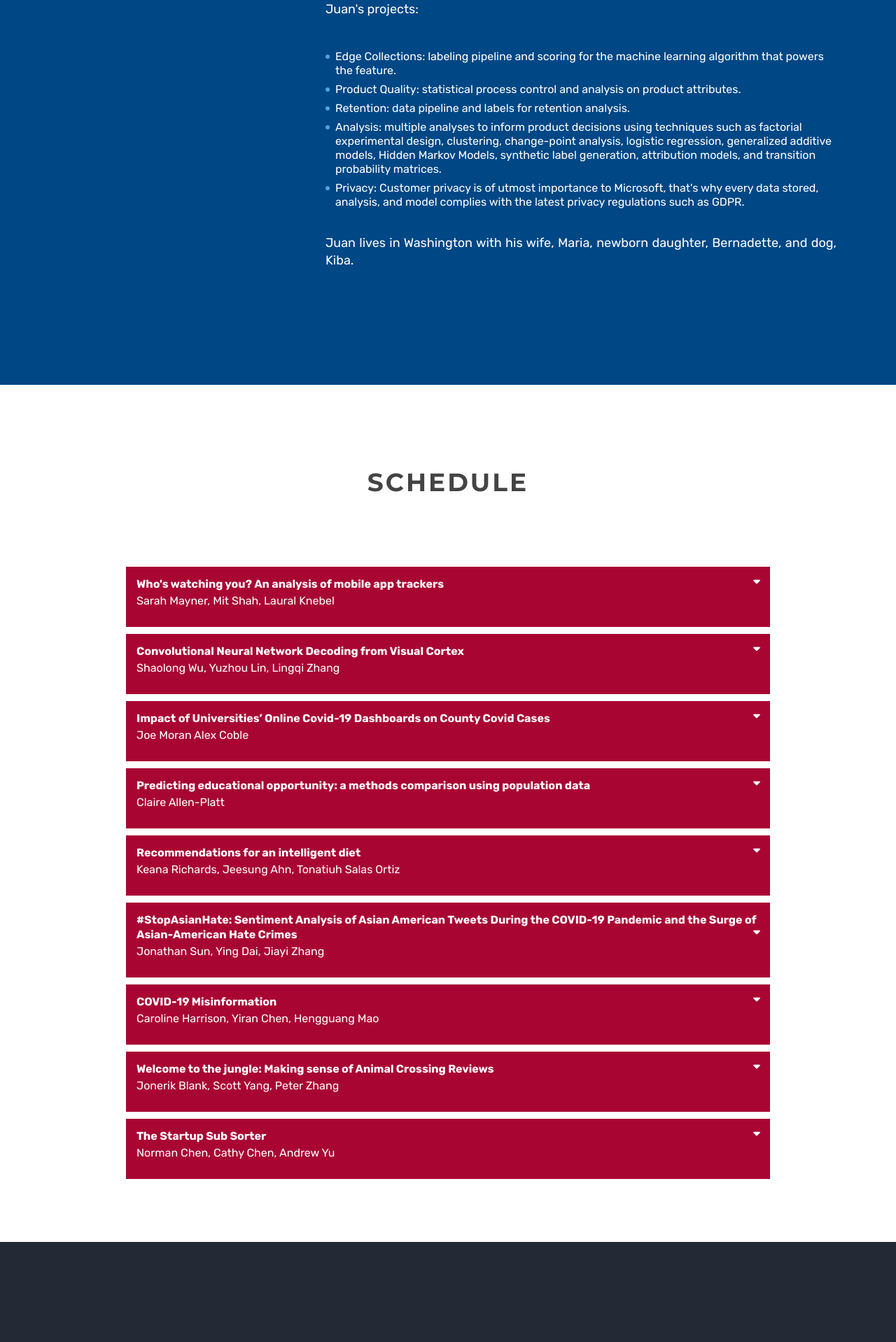
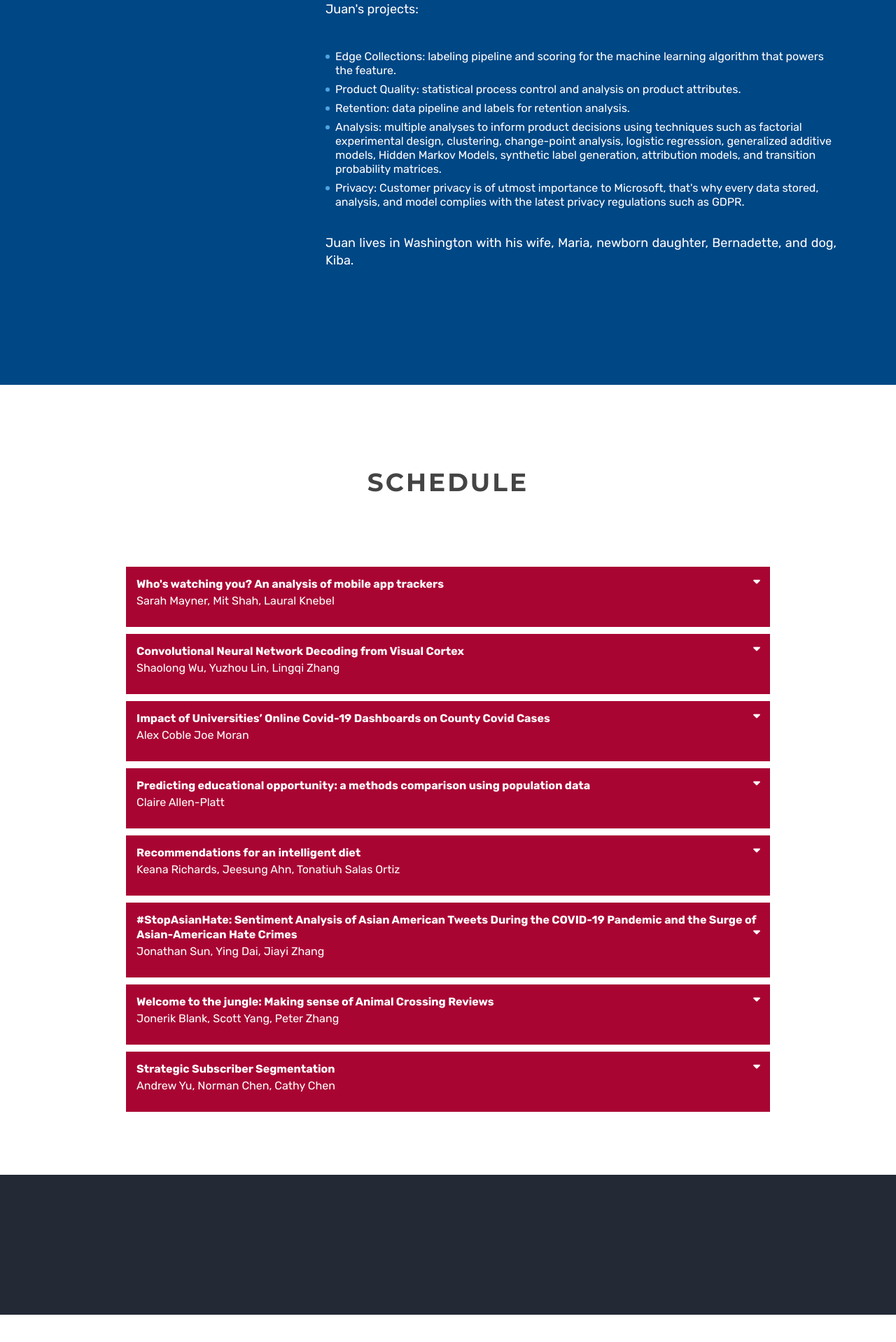
Before and after one commit to cccfran/modern-data-mining, a Jekyll site: the page built from dsl.html, in a window 1280 px wide. Shown: the part 1629-3547 px from the top of the page at 70% size. Built offline with Jekyll 4.4.1, drawn with Linux system fonts in a browser that asks for light colours; some of the changed lines change nothing that is shown.

Commit message:
update speakers

```diff
--- a/_data/speakers.json
+++ b/_data/speakers.json
@@ -51,16 +51,16 @@
     "id": 3,
     "speakers": [
       {
+        "name": "Alex Coble",
+        "class": "PhD Acct 25",
+        "pic": "Alex_Coble.jpg",
+        "linkedin" : "https://www.linkedin.com/in/joe-moran-cpa-86916677/"
+      },
+      {
         "name": "Joe Moran",
         "class": "PhD Acct 25",
         "pic": "Joe_Moran.jpg",
         "linkedin" : "https://www.linkedin.com/in/alex-coble-b42000122/"
-      },
-      {
-        "name": "Alex Coble",
-        "class": "PhD Acct 25",
-        "pic": "Alex_Coble.jpg",
-        "linkedin" : "https://www.linkedin.com/in/joe-moran-cpa-86916677/"
       }
     ],
     "time": "",
@@ -133,30 +133,6 @@
     "abstract": "Asian American hate crimes has been on the rise since the beginning of covid-19 with rhetoric such as Kung-flu and the China virus. Due to the current social climate, twitter data using the search term Asian American is more crucial than ever to understand how Asian Americans are framed within the broader racial context of the United States. As such, the purposes of our final project are to 1) explore how Asian Americans are framed and described in social media during the COVID-19 pandemic; and 2) predict what common words are most likely to increase the likelihood of a tweet going viral on the topics around Asian Americans. Using data from Asian-American related tweets over the past five-months Twitter data between November 30th, 2020 to April 1st, 2021 were collected using a tool called “ If This, Then That (IFTTT)” (https://ifttt.com/). We propose to use text mining, lasso, logistic regression, and random forest to conduct our analysis. Specifically using LASSO and logistic regression to build a “best” model to predict a tweet gets viral and builds a separate model using random forest and other approaches to compare which approach works best."
   },
   {
-    "id": 7,
-    "speakers": [
-      {
-        "name": "Caroline Harrison",
-        "class": "",
-        "pic": null,
-        "linkedin" : ""
-      },
-      {
-        "name": "Yiran Chen",
-        "class": "",
-        "pic": null
-      },
-      {
-        "name": "Hengguang Mao",
-        "class": "",
-        "pic": null
-      }
-    ],
-    "time": "",
-    "title": "COVID-19 Misinformation",
-    "abstract": "Over the past several years there has been a major shift in where most people read and learn about the news away from trusted news outlets and towards social media platforms, such as Twitter and Facebook. At the same time, the rise and spread of misinformation on those platforms has grown as well, which has created concerns about the impact reading and sharing fake news has on people. The culmination of these two trends at the beginning of the Covid-19 pandemic in March 2020 resulted in the massive spread of misinformation and fake news across social media platforms, which altered the perception of the severity of the pandemic and negatively impacted the public health measures being enacted to try and slow the spread of the disease. The dataset for this project came from a CodaLab competition and contains over 10,000 pre-labeled tweets and social media posts in English that contain real or fake news and information about the covid-19 pandemic. We aim to perform sentiment analysis and build classification models that can correctly identify real and fake tweets and could be used to slow the spread of misinformation about the pandemic on social media, and provide guidance to social media users as to whether a post contains real or fake information."
-  },
-  {
     "id": 8,
     "speakers": [
       {
@@ -185,24 +161,26 @@
     "id": 9,
     "speakers": [
       {
+        "name": "Andrew Yu",
+        "class": "W23",
+        "pic": "andrew_yu.jpg",
+        "linkedin": "https://www.linkedin.com/in/andrewdyu/"
+      },
+      {
         "name": "Norman Chen",
-        "class": "",
-        "pic": null,
-        "linkedin" : ""
+        "class": "C23",
+        "pic": "norman_chen.jpg",
+        "linkedin" : "https://www.linkedin.com/in/naiming-chen/"
       },
       {
         "name": "Cathy Chen",
-        "class": "",
-        "pic": null
-      },
-      {
-        "name": "Andrew Yu",
-        "class": "",
-        "pic": null
+        "class": "ENG23",
+        "pic": "cathy_chen.jpeg",
+        "linkedin": "https://www.linkedin.com/in/cathy-chen-8b5480195/"
       }
     ],
     "time": "",
-    "title": "The Startup Sub Sorter",
-    "abstract": "In the space of content creation, subscribers rule above all else. With the recent wave of venture capital and entrepreneurship-focused content from newsletters to books to podcasts, the startup content creation space is rapidly maturing. Content creators will need to more heavily compete for advertisement deals and sponsorships, and in order to do so, it is imperative that they understand who their subscribers are. However, content delivery platforms like Substack and Anchor aren’t equipped with the right tools to properly break down the audience for entrepreneurship content. This makes it hard for creators to curate good content for their audience, and it’s doubly difficult to secure advertisement deals if they can only guess at their audience base. We hope to build the Startup Sub Sifter: a scalable model that can quickly and accurately categorize subscribers of entrepreneurship-focused content into useful categories (e.g. investors vs startup operators vs students). Ideally, this tool should be (1) cost-free considering that many creators are not yet monetized, (2) relatively accurate and granular, and (3) repeatable OR continuously and automatically updated. "
+    "title": "Strategic Subscriber Segmentation",
+    "abstract": "In the space of content creation, subscribers rule above all else. With the recent wave of venture capital and entrepreneurship-focused content from newsletters to books to podcasts, the startup content creation space is rapidly maturing. Content creators in such niche fields will need to more heavily compete for advertisement deals and sponsorships, and in order to do so, it is imperative that they have a strong grasp of the makeup of their audience. However, most popular content delivery platforms like Substack and Anchor aren’t equipped with the right tools to properly break down the audience in any niche. This makes it hard for creators to curate good content for their audience, and it’s doubly difficult to secure advertisement deals if they can only guess at their audience base. The purpose of this project is to build the foundations for a general model that can bucket subscribers into meaningful groups and demonstrate how content creators can use our model to inform their content and monetization strategy. "
   }
 ]
```
Also changed, not shown: assets/images/headshots/andrew_yu.jpg (added), assets/images/headshots/cathy_chen.jpeg (added), assets/images/headshots/norman_chen.jpg (added).
